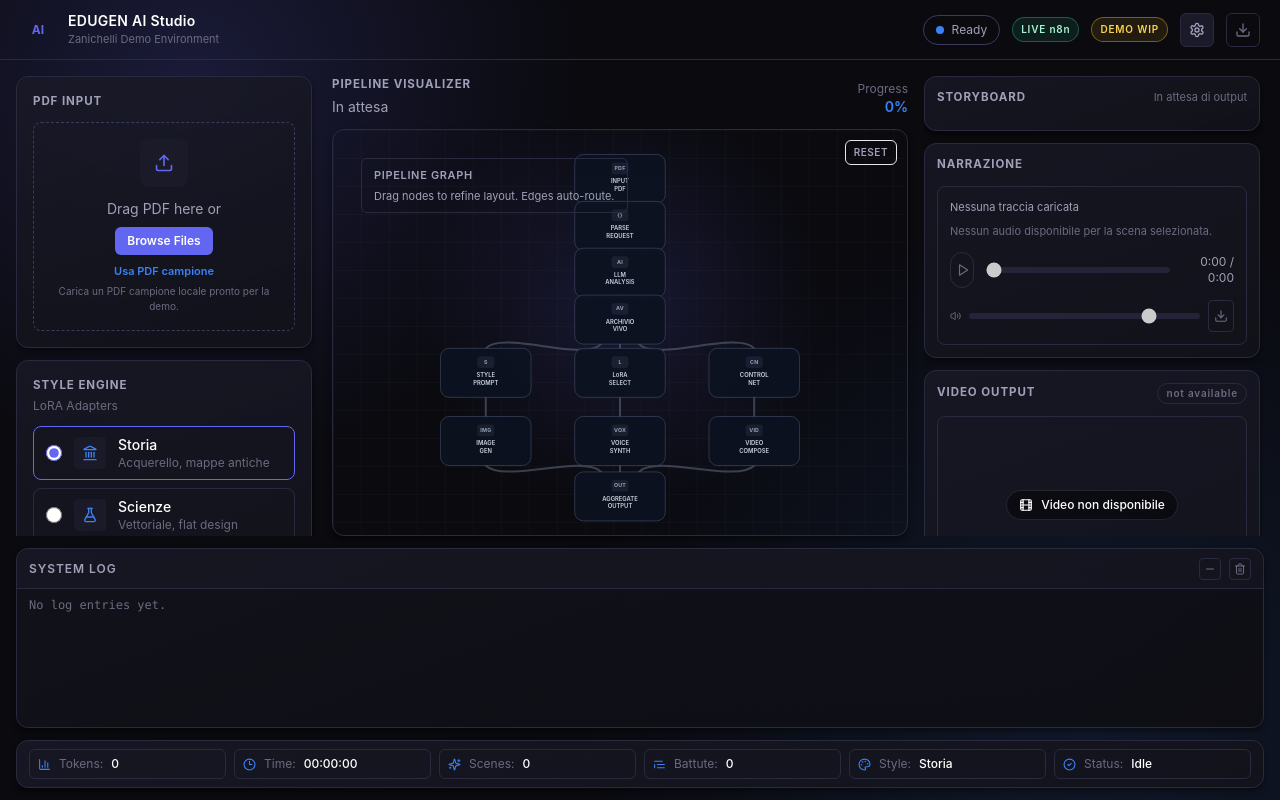
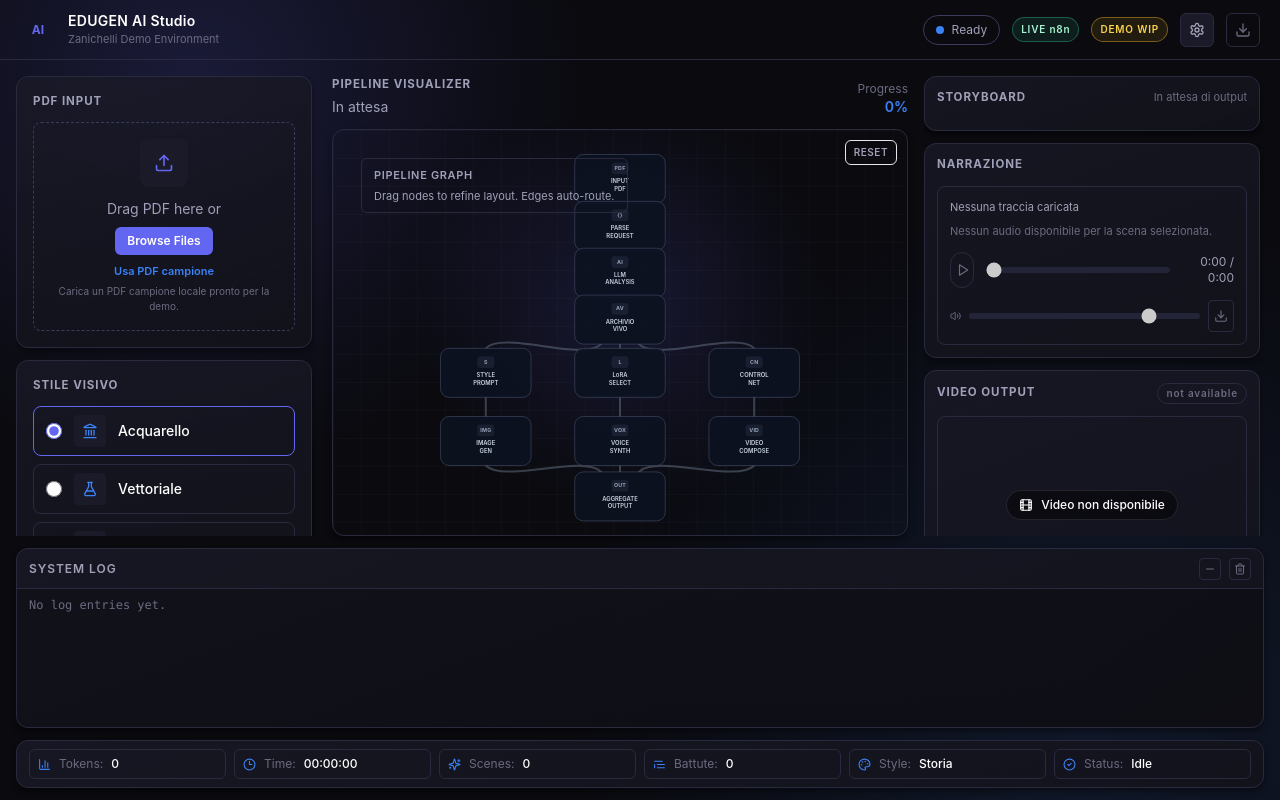
Before and after one commit to LGuetta/EDUGEN, a React (Vite) app: page / in a window 1280 px wide. Built offline with nearby package versions, Linux system fonts and the light colour scheme.

Commit message:
Update input panel copy for visual style and video format

```diff
--- a/src/components/InputPanel/StyleEngine.jsx
+++ b/src/components/InputPanel/StyleEngine.jsx
@@ -3,26 +3,22 @@ import { FlaskConical, Landmark, Palette, Wrench } from "lucide-react";
 const STYLE_OPTIONS = [
   {
     id: "storia",
-    title: "Storia",
-    description: "Acquerello, mappe antiche",
+    title: "Acquarello",
     icon: Landmark,
   },
   {
     id: "scienze",
-    title: "Scienze",
-    description: "Vettoriale, flat design",
+    title: "Vettoriale",
     icon: FlaskConical,
   },
   {
     id: "arte",
-    title: "Arte",
-    description: "Fotografico, realistico",
+    title: "Fotorealistico",
     icon: Palette,
   },
   {
     id: "custom",
     title: "Custom LoRA",
-    description: "Coming soon",
     icon: Wrench,
     disabled: true,
   },
@@ -31,8 +27,7 @@ const STYLE_OPTIONS = [
 export default function StyleEngine({ selected, onChange, disabled }) {
   return (
     <section className="panel mt-3 p-4">
-      <p className="section-title mb-1">STYLE ENGINE</p>
-      <p className="mb-3 text-xs text-textMuted">LoRA Adapters</p>
+      <p className="section-title mb-3">STILE VISIVO</p>
 
       <div className="space-y-2">
         {STYLE_OPTIONS.map((style) => {
@@ -42,7 +37,6 @@ export default function StyleEngine({ selected, onChange, disabled }) {
           return (
             <label
               key={style.id}
-              title={style.description}
               className={`flex items-center gap-3 rounded-lg border px-3 py-2 transition ${
                 checked
                   ? "border-accentPrimary bg-accentPrimary/10"
@@ -62,7 +56,6 @@ export default function StyleEngine({ selected, onChange, disabled }) {
               </div>
               <div className="min-w-0">
                 <p className="text-sm font-medium text-textPrimary">{style.title}</p>
-                <p className="truncate text-xs text-textMuted">{style.description}</p>
               </div>
             </label>
           );
--- a/src/components/InputPanel/VideoStructure.jsx
+++ b/src/components/InputPanel/VideoStructure.jsx
@@ -30,7 +30,7 @@ const VIDEO_OPTIONS = [
 export default function VideoStructure({ selected, onChange, disabled }) {
   return (
     <section className="panel mt-3 p-4">
-      <p className="section-title mb-1">STRUTTURA VIDEO</p>
+      <p className="section-title mb-1">FORMAT VIDEO</p>
       <p className="mb-3 text-xs text-textMuted">Preset narrativo</p>
 
       <div className="space-y-2">
```
